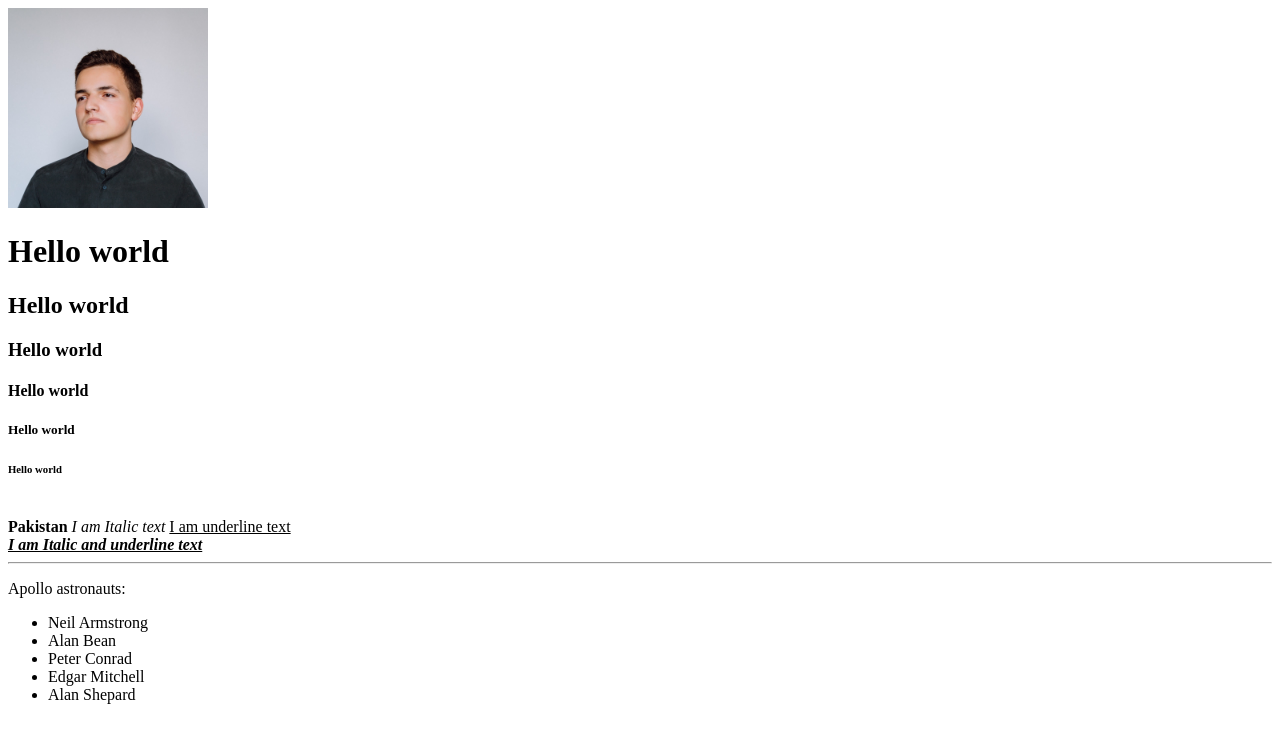
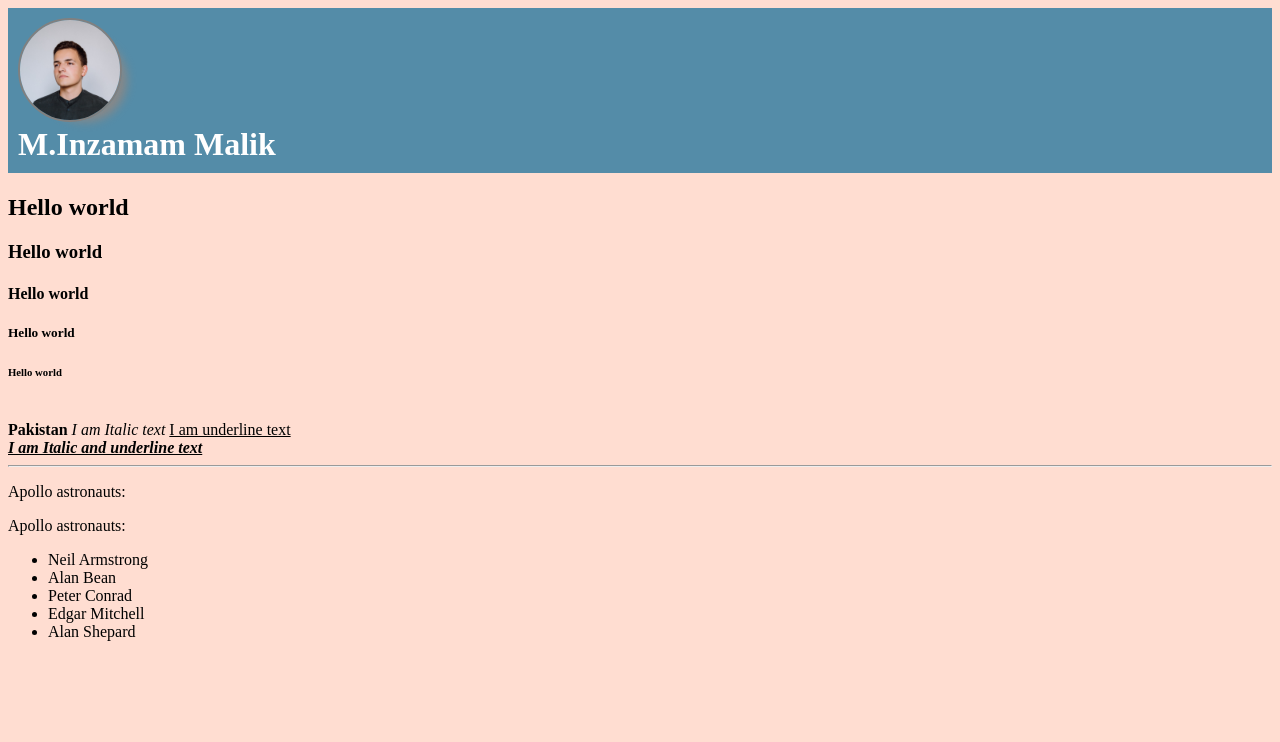
Before and after one commit to mInzamamMalik/ai-chatbot-and-voice-app-development-B3, a plain HTML site: page 2. hello world css3/index.html in a window 1280 px wide. Drawn offline with Linux system fonts and the light colour scheme.

Commit message:
class code

```diff
--- a/2. hello world css3/index.html
+++ b/2. hello world css3/index.html
@@ -6,16 +6,66 @@
     <meta http-equiv="X-UA-Compatible" content="IE=edge">
     <meta name="viewport" content="width=device-width, initial-scale=1.0">
     <title>Document</title>
+    <!-- <link rel="stylesheet" href="./styles.css"> -->
+
+    <style>
+        /* LIST OF ALL CSS RULES */
+        /* https://www.w3schools.com/cssref/ */
+
+        /*
+        h1 {
+            color: red;
+            background-color: yellow;
+        } */
+
+        /* id selector */
+        /* #firstPara {
+            color: green;
+            background-color: yellow;
+        } */
+
+        /* class selector */
+        /* .imp {
+            border: 1px solid red;
+        } */
+
+        .profilePhoto {
+            border: 2px solid gray;
+            border-radius: 50%;
+            margin: 10px 10px 0px 10px;
+            width: 100px;
+            box-shadow: 15px 10px 10px -10px #888888;
+        }
+
+        body {
+            background-color: rgb(255, 221, 209);
+        }
+
+        .sectionOne {
+            background-color: #548CA8
+        }
+
+        .sectionOne>h1 {
+            color: white;
+            padding: 10px;
+            margin-top: 0px;
+            padding-top: 0px;
+        }
+    </style>
+
 </head>
 
 <body>
 
-    <img width="200px" src="./profile.jpeg" alt="profile photo">
+    <div class="sectionOne">
+        <img class="profilePhoto" width="200px" src="./profile.jpeg" alt="profile photo">
+        <h1>M.Inzamam Malik</h1>
+
+    </div>
 
 
     <!-- https://developer.mozilla.org/en-US/docs/Web/HTML/Element -->
-    <h1>Hello world</h1>
-    <h2>Hello world</h2>
+    <h2 class="imp">Hello world</h2>
     <h3>Hello world</h3>
     <h4>Hello world</h4>
     <h5>Hello world</h5>
@@ -25,7 +75,7 @@
     <br>
 
 
-    <b>Pakistan</b>
+    <b class="imp">Pakistan</b>
     <i>I am Italic text</i>
     <u>I am underline text</u>
 
@@ -35,10 +85,12 @@
 
     <hr>
 
+    <p id="firstPara">Apollo astronauts:</p>
+
     <p>Apollo astronauts:</p>
 
     <ul>
-        <li>Neil Armstrong</li>
+        <li class="imp">Neil Armstrong</li>
         <li>Alan Bean</li>
         <li>Peter Conrad</li>
         <li>Edgar Mitchell</li>
--- /dev/null
+++ b/2. hello world css3/styles.css
@@ -0,0 +1,3 @@
+h1 {
+    color: red;
+}
```
